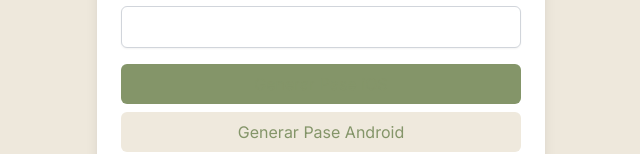
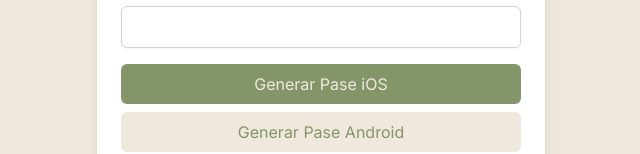
Before and after one commit to juliotaver/loyalty-frontend, a Next.js app: page / in a window 1280 px wide. Shown: the part 302-456 px from the top of the page, without its empty margins (319-959 px from the left). Built offline with nearby package versions, Linux system fonts and the light colour scheme.

Commit message:
fixed colors

```diff
--- a/src/app/page.tsx
+++ b/src/app/page.tsx
@@ -138,7 +138,7 @@
             <div className="flex flex-col gap-2">
               <button
                 type="submit"
-                className="w-full bg-[rgb(132,149,105)] text-[rgb(132,149,105)] py-2 px-4 rounded-md hover:opacity-90 transition-opacity disabled:opacity-50"
+                className="w-full bg-[rgb(132,149,105)] text-[rgb(239,233,221)] py-2 px-4 rounded-md hover:opacity-90 transition-opacity disabled:opacity-50"
                 disabled={loading}
               >
                 {loading ? 'Generando...' : 'Generar Pase iOS'}
```
